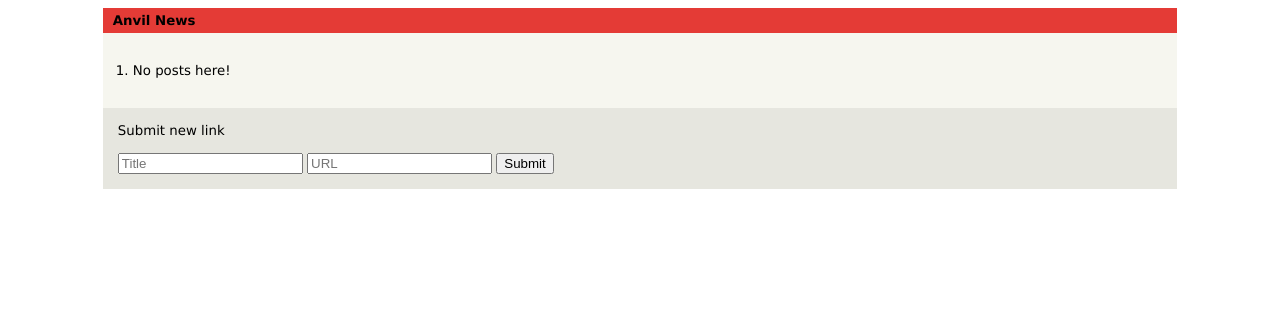
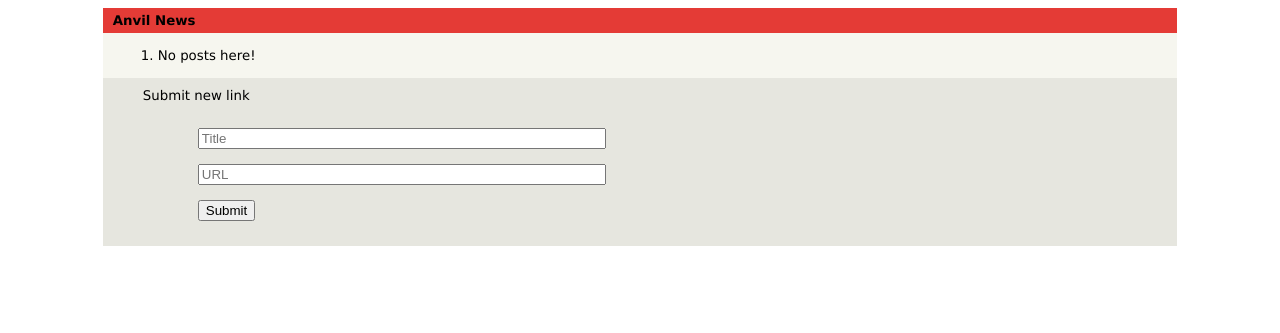
Before and after one commit to KevinGreene/anvil-news, a Flask app: page / in a window 1280 px wide. Shown: the top 333 px of the page. Run offline with Flask 2, Linux system fonts and the light colour scheme; data that the repository does not hold is empty.

Commit message:
Add styling changes

```diff
--- a/templates/index.html
+++ b/templates/index.html
@@ -52,17 +52,22 @@
         }
         ol {
             margin: 0;
-            padding: 15px;
         }
         li {
             margin: 15px;
         }
         .submit {
-            padding: 15px;
+            padding: 10px 40px;
             background-color: #e6e6df;
         }
-        .submit .title {
-          padding-bottom: 15px;
+        .submit .text {
+            padding-bottom: 10px;
+        }
+        .submit ul {
+            list-style: none;
+        }
+        input[type=text] {
+            width: 400px;
         }
     </style>
 </head>
@@ -85,11 +90,13 @@
             {% endfor %}
         </ol>
         <div class="submit">
-          <div class="title">Submit new link</div>
+          <div class="text">Submit new link</div>
           <form action="{{ url_for('new_post') }}" method="post">
-              <input type="text" name="title" placeholder="Title">
-              <input type="text" name="url" placeholder="URL">
-              <input type="submit" value="Submit">
+              <ul>
+                  <li><input type="text" name="title" placeholder="Title"></li>
+                  <li><input type="text" name="url" placeholder="URL"></li>
+                  <li><input type="submit" value="Submit"></li>
+              </ul>
           </form>
         </div>
     </div>
```
